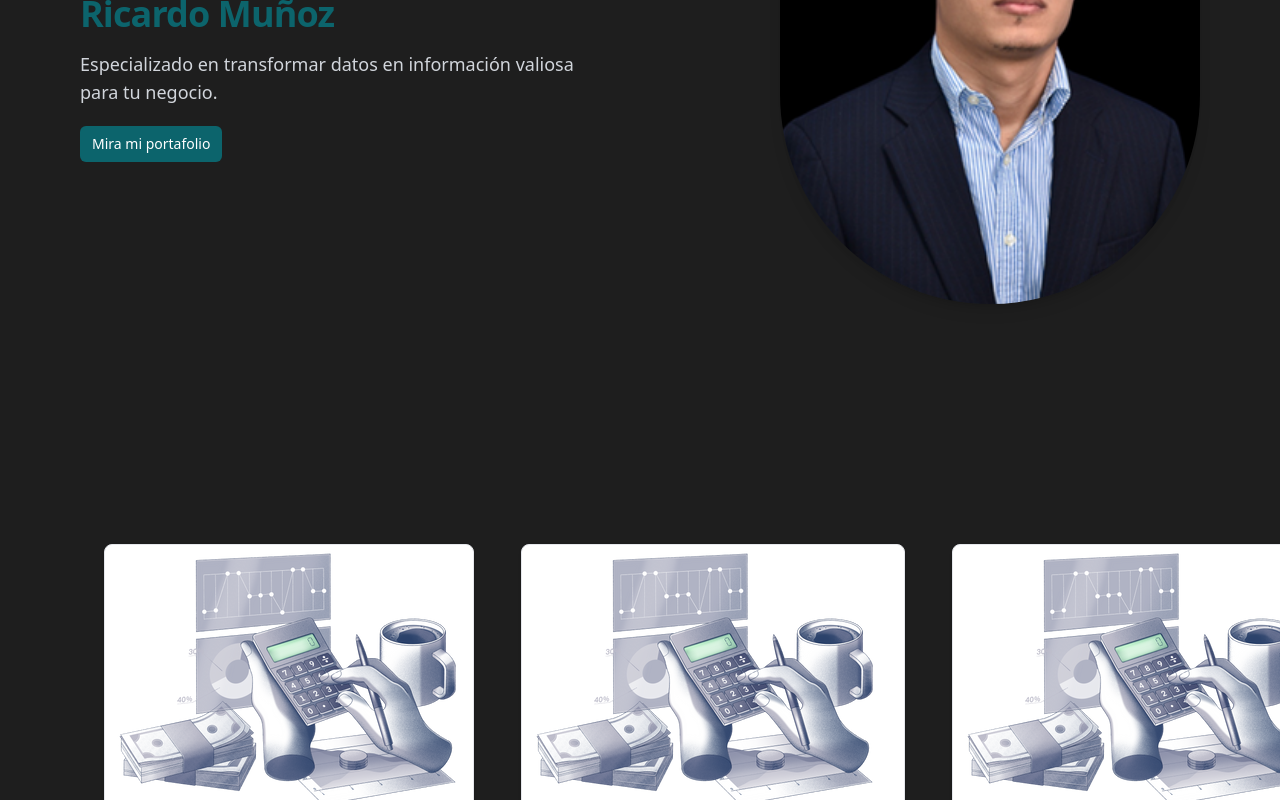
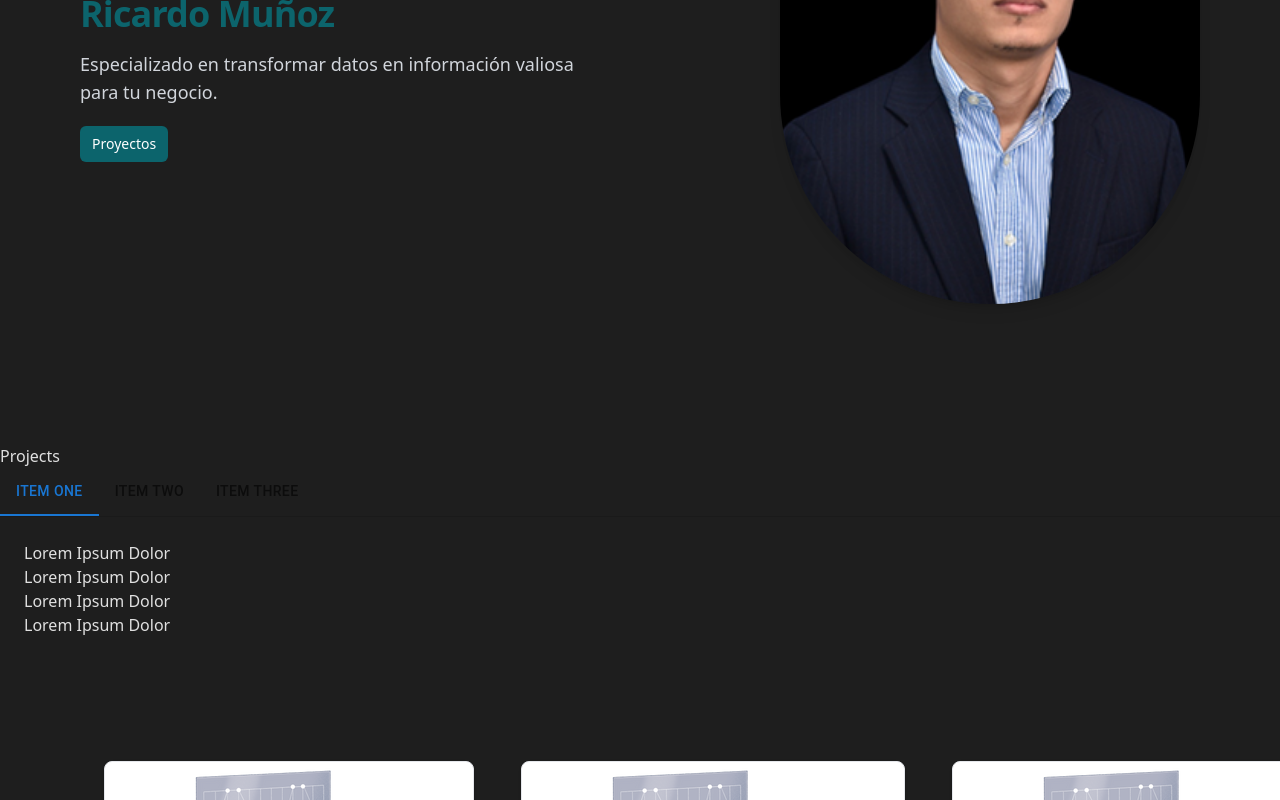
Before and after one commit to karol7git/basic-portfolio, a React (Vite) app: page / in a window 1280 px wide. Shown: the part 420-1220 px from the top of the page. Built offline with nearby package versions, Linux system fonts and the light colour scheme.

Commit message:
Add project component

```diff
--- a/src/App.tsx
+++ b/src/App.tsx
@@ -1,24 +1,20 @@
 import Nav from "./components/Nav";
 import Hero from "./pages/Hero";
 import Experiencia from "./pages/Experiencia";
-import Proyectos from "./pages/Proyectos";
 import About from "./pages/About";
 import Footer from "./components/Footer";
 import Divider from "@mui/material/Divider";
+import Projects from "./pages/Projects";
 function App() {
   return (
     <>
       <Nav />
-      <section id="hero">
-        <Hero />
-      </section>
+      <Hero />
+      <Projects />
       <section id="experiencia">
         <Experiencia />
       </section>
       <Divider />
-      <section id="proyectos">
-        <Proyectos />
-      </section>
       <section id="about">
         <About />
       </section>
--- /dev/null
+++ b/src/components/ProjectCard.tsx
@@ -0,0 +1,2 @@
+const ProjectCard = () => {};
+export default ProjectCard;
--- a/src/pages/Hero.tsx
+++ b/src/pages/Hero.tsx
@@ -20,7 +20,7 @@
             className="rounded-md bg-custom-green hover:bg-custom-green-hover px-3 py-2 text-sm font-medium text-white transition-colors duration-300"
             aria-current="page"
           >
-            Mira mi portafolio
+            Proyectos
           </a>
         </div>
       </div>
--- /dev/null
+++ b/src/pages/Projects.tsx
@@ -0,0 +1,85 @@
+import { SyntheticEvent, useState } from "react";
+import gif from "../assets/gif.gif";
+import logo from "../assets/logo.png";
+import { PropTypes, Tabs, Tab, Box } from "@mui/material";
+
+interface TabPanelProps {
+  children?: React.ReactNode;
+  index: number;
+  value: number;
+}
+
+const projects = [
+  {
+    title: "Lorem Ipsum Dolor",
+    description: "Lorem Ipsum Dolor Lorem Ipsum Dolor",
+    imgUrl: gif,
+  },
+  {
+    title: "Lorem Ipsum Dolor",
+    description: "Lorem Ipsum Dolor Lorem Ipsum Dolor",
+    imgUrl: logo,
+  },
+  {
+    title: "Lorem Ipsum Dolor",
+    description: "Lorem Ipsum Dolor Lorem Ipsum Dolor",
+    imgUrl: gif,
+  },
+  {
+    title: "Lorem Ipsum Dolor",
+    description: "Lorem Ipsum Dolor Lorem Ipsum Dolor",
+    imgUrl: logo,
+  },
+];
+function CustomTabPanel(props: TabPanelProps) {
+  const { children, value, index, ...other } = props;
+
+  return (
+    <div
+      role="tabpanel"
+      hidden={value !== index}
+      id={`simple-tabpanel-${index}`}
+      aria-labelledby={`simple-tab-${index}`}
+      {...other}
+    >
+      {value === index && <Box sx={{ p: 3 }}>{children}</Box>}
+    </div>
+  );
+}
+function a11yProps(index: number) {
+  return {
+    id: `simple-tab-${index}`,
+    "aria-controls": `simple-tabpanel-${index}`,
+  };
+}
+const Projects = () => {
+  const [value, setValue] = useState(0);
+
+  const handleChange = (event: SyntheticEvent, newValue: number) => {
+    setValue(newValue);
+  };
+  return (
+    <section className="project">
+      <h2>Projects</h2>
+      <Box sx={{ width: "100%" }}>
+        <Box sx={{ borderBottom: 1, borderColor: "divider" }}>
+          <Tabs
+            value={value}
+            onChange={handleChange}
+            aria-label="basic tabs example"
+          >
+            <Tab label="Item One" {...a11yProps(0)} />
+            <Tab label="Item Two" {...a11yProps(1)} />
+            <Tab label="Item Three" {...a11yProps(2)} />
+          </Tabs>
+        </Box>
+        <CustomTabPanel value={value} index={0}>
+          {projects.map((project, index) => {
+            return <p>{project.title}</p>;
+          })}
+        </CustomTabPanel>
+      </Box>
+    </section>
+  );
+};
+export default Projects;
```
Also changed, not shown: public/logo.png (deleted), 1 other file (tests, documents, lock files or other folders).
